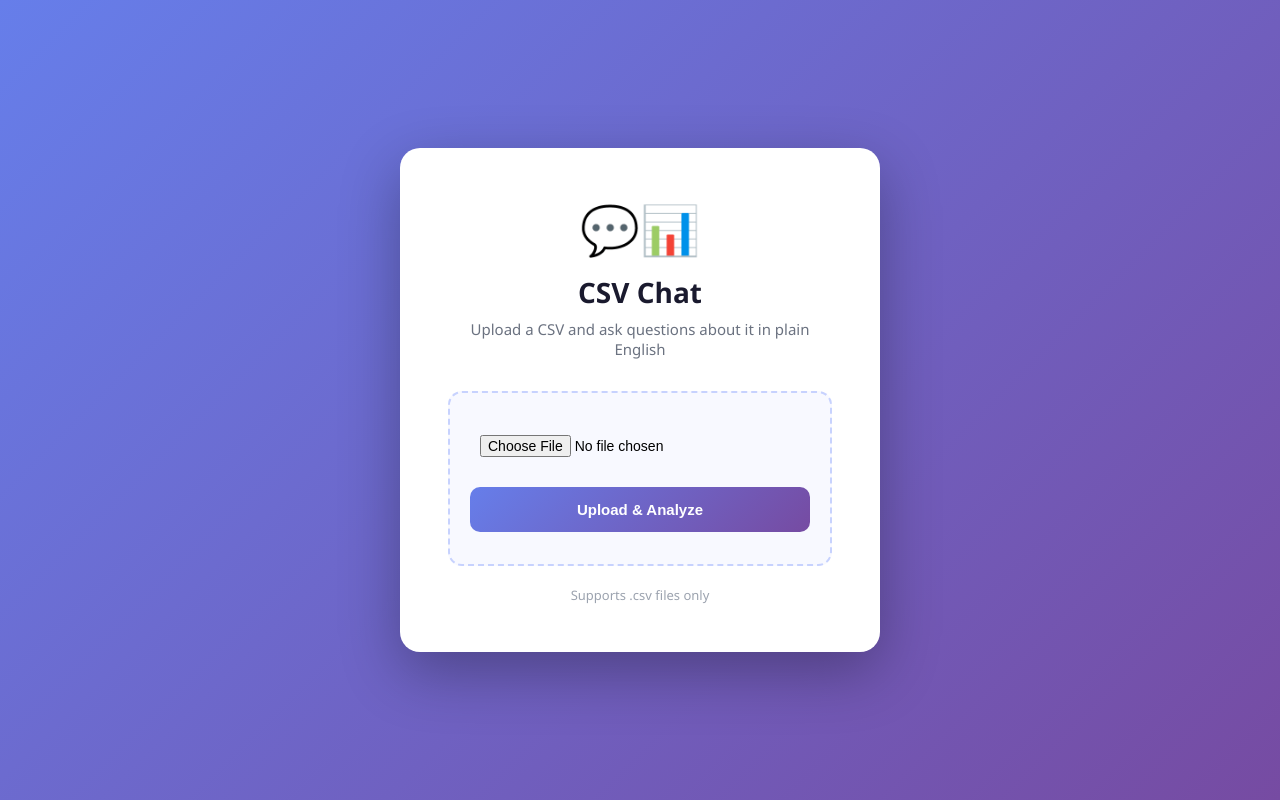
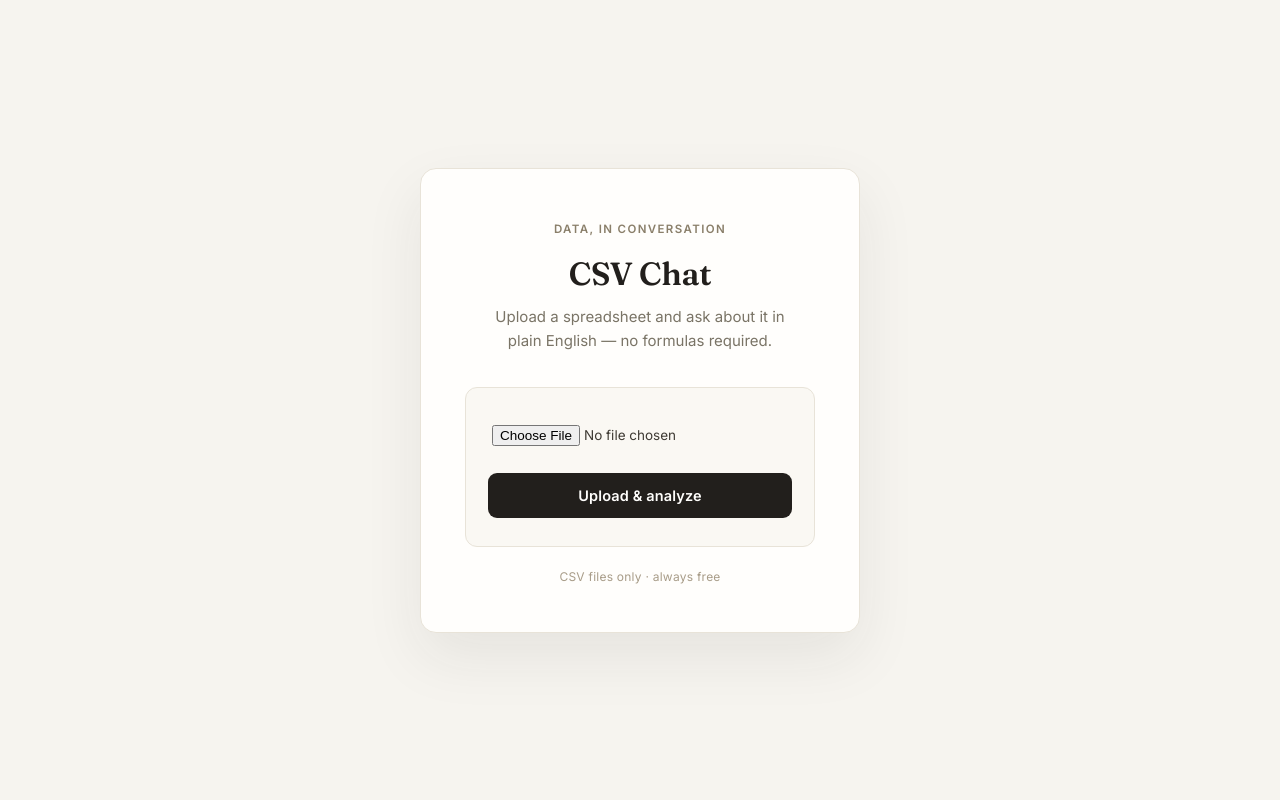
Before and after one commit to humairarajar/CSV-into-Ai-chatbot, a Flask app: page / in a window 1280 px wide. Run offline with Flask 3, Linux system fonts and the light colour scheme; some libraries are stand-ins or nearby versions.

Commit message:
Day 11: finalize homepage UI with elegant serif style

```diff
--- a/app/templates/index.html
+++ b/app/templates/index.html
@@ -3,109 +3,134 @@
 <head>
 <meta charset="UTF-8">
 <title>CSV Chat</title>
+<link rel="preconnect" href="https://fonts.googleapis.com">
+<link href="https://fonts.googleapis.com/css2?family=Fraunces:wght@500;600&family=Inter:wght@400;500;600&display=swap" rel="stylesheet">
 <style>
-        * {
-            margin: 0;
-            padding: 0;
-            box-sizing: border-box;
-        }
+    * { margin: 0; padding: 0; box-sizing: border-box; }
 
     body {
-            font-family: 'Segoe UI', system-ui, sans-serif;
-            background: linear-gradient(135deg, #667eea 0%, #764ba2 100%);
+        font-family: 'Inter', sans-serif;
+        background: #f6f4ef;
         min-height: 100vh;
         display: flex;
         align-items: center;
         justify-content: center;
-            padding: 20px;
+        padding: 24px;
+        color: #2b2926;
     }
 
     .card {
-            background: white;
-            border-radius: 20px;
-            padding: 48px;
-            max-width: 480px;
+        background: #fffefc;
+        border: 1px solid #e8e3d8;
+        border-radius: 16px;
+        padding: 48px 44px;
+        max-width: 440px;
         width: 100%;
-            box-shadow: 0 20px 60px rgba(0, 0, 0, 0.3);
+        box-shadow: 0 24px 60px rgba(43, 41, 38, 0.08);
         text-align: center;
+        animation: floatIn 0.5s cubic-bezier(0.16, 1, 0.3, 1);
     }
 
-        .icon {
-            font-size: 48px;
-            margin-bottom: 12px;
+    @keyframes floatIn {
+        from { opacity: 0; transform: translateY(14px); }
+        to { opacity: 1; transform: translateY(0); }
+    }
+
+    .kicker {
+        display: inline-block;
+        font-size: 11.5px;
+        font-weight: 600;
+        letter-spacing: 0.12em;
+        text-transform: uppercase;
+        color: #8a7f6a;
+        margin-bottom: 18px;
     }
 
     h1 {
-            font-size: 28px;
-            color: #1a1a2e;
-            margin-bottom: 8px;
+        font-family: 'Fraunces', serif;
+        font-size: 32px;
+        font-weight: 600;
+        color: #221f1c;
+        margin-bottom: 12px;
+        letter-spacing: -0.01em;
     }
 
     p.subtitle {
-            color: #6b7280;
-            margin-bottom: 32px;
+        color: #7a7466;
         font-size: 15px;
+        line-height: 1.6;
+        margin-bottom: 34px;
+        max-width: 300px;
+        margin-left: auto;
+        margin-right: auto;
     }
 
     .upload-zone {
-            border: 2px dashed #c7d2fe;
-            border-radius: 14px;
-            padding: 32px 20px;
-            background: #f8f9ff;
-            transition: all 0.2s ease;
+        border: 1px solid #e8e3d8;
+        border-radius: 12px;
+        padding: 28px 22px;
+        background: #faf8f3;
+        transition: border-color 0.25s ease, background 0.25s ease;
     }
 
     .upload-zone:hover {
-            border-color: #667eea;
-            background: #f0f1ff;
+        border-color: #a89c7f;
+        background: #f5f1e8;
     }
 
     input[type="file"] {
         width: 100%;
-            padding: 10px;
-            font-size: 14px;
-            margin-bottom: 20px;
+        font-family: 'Inter', sans-serif;
+        font-size: 13.5px;
+        padding: 9px 4px;
+        margin-bottom: 18px;
+        color: #3f3b34;
     }
 
     button {
-            background: linear-gradient(135deg, #667eea 0%, #764ba2 100%);
-            color: white;
+        background: #221f1c;
+        color: #fffefc;
         border: none;
-            padding: 14px 32px;
-            border-radius: 10px;
-            font-size: 15px;
+        padding: 14px 28px;
+        border-radius: 9px;
+        font-family: 'Inter', sans-serif;
+        font-size: 14.5px;
         font-weight: 600;
+        letter-spacing: 0.01em;
         cursor: pointer;
         width: 100%;
-            transition: transform 0.15s ease, box-shadow 0.15s ease;
+        transition: background 0.25s ease, transform 0.15s ease;
     }
 
     button:hover {
-            transform: translateY(-2px);
-            box-shadow: 0 8px 20px rgba(102, 126, 234, 0.4);
+        background: #8a6f4e;
+        transform: translateY(-1px);
     }
 
+    button:active { transform: translateY(0); }
+
     .hint {
-            margin-top: 20px;
-            font-size: 13px;
-            color: #9ca3af;
+        margin-top: 22px;
+        font-size: 12px;
+        color: #a89c88;
+        letter-spacing: 0.02em;
     }
 </style>
 </head>
 <body>
     <div class="card">
-        <div class="icon">💬📊</div>
+        <span class="kicker">Data, in conversation</span>
         <h1>CSV Chat</h1>
-        <p class="subtitle">Upload a CSV and ask questions about it in plain English</p>
+        <p class="subtitle">Upload a spreadsheet and ask about it in plain English — no formulas required.</p>
 
         <form action="/upload" method="POST" enctype="multipart/form-data">
             <div class="upload-zone">
                 <input type="file" name="file" accept=".csv" required>
-                <button type="submit">Upload & Analyze</button>
+                <button type="submit">Upload &amp; analyze</button>
             </div>
         </form>
 
-        <p class="hint">Supports .csv files only</p>
+        <p class="hint">CSV files only · always free</p>
     </div>
 </body>
 </html>
```
Lines whose indentation alone changed are shown as unchanged.
